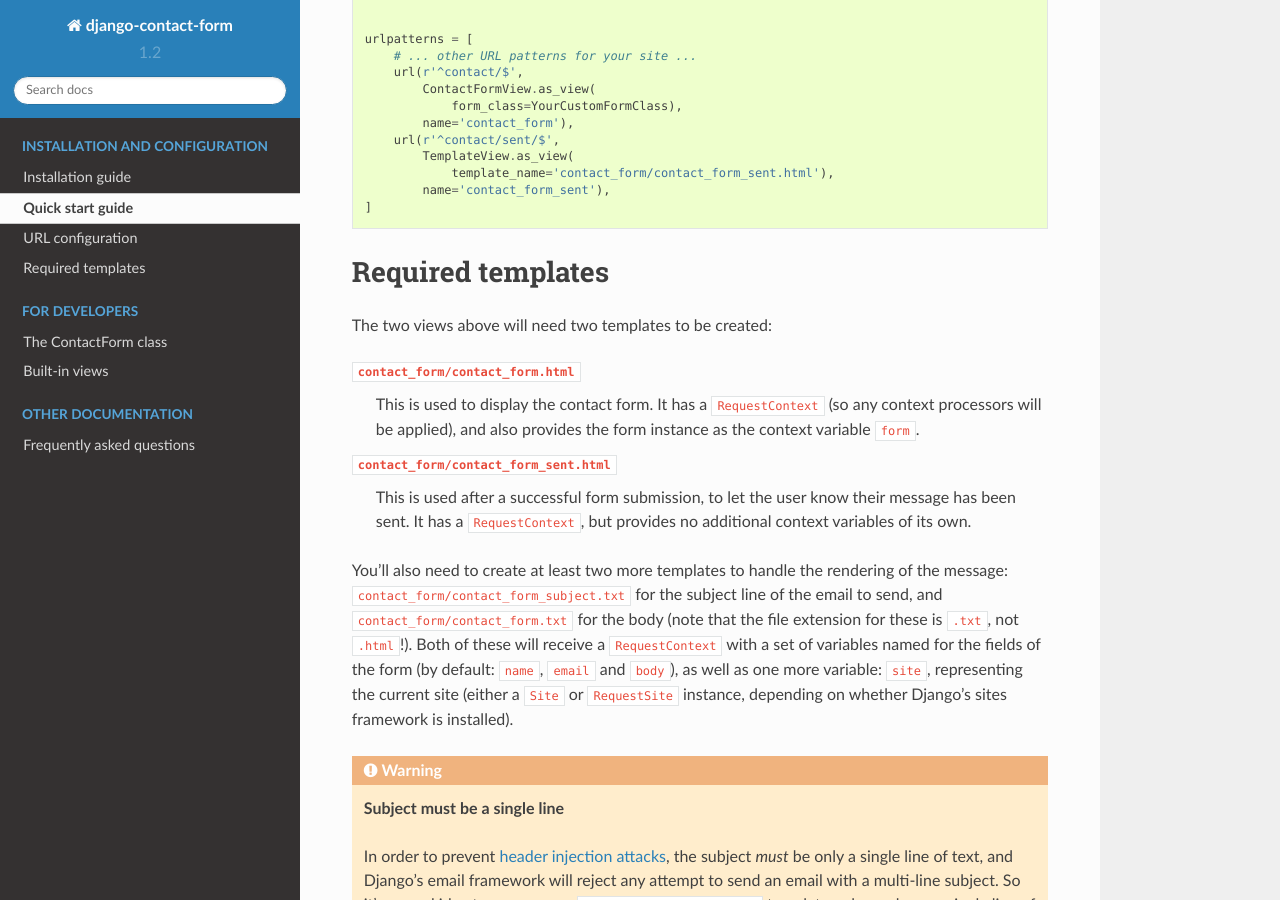
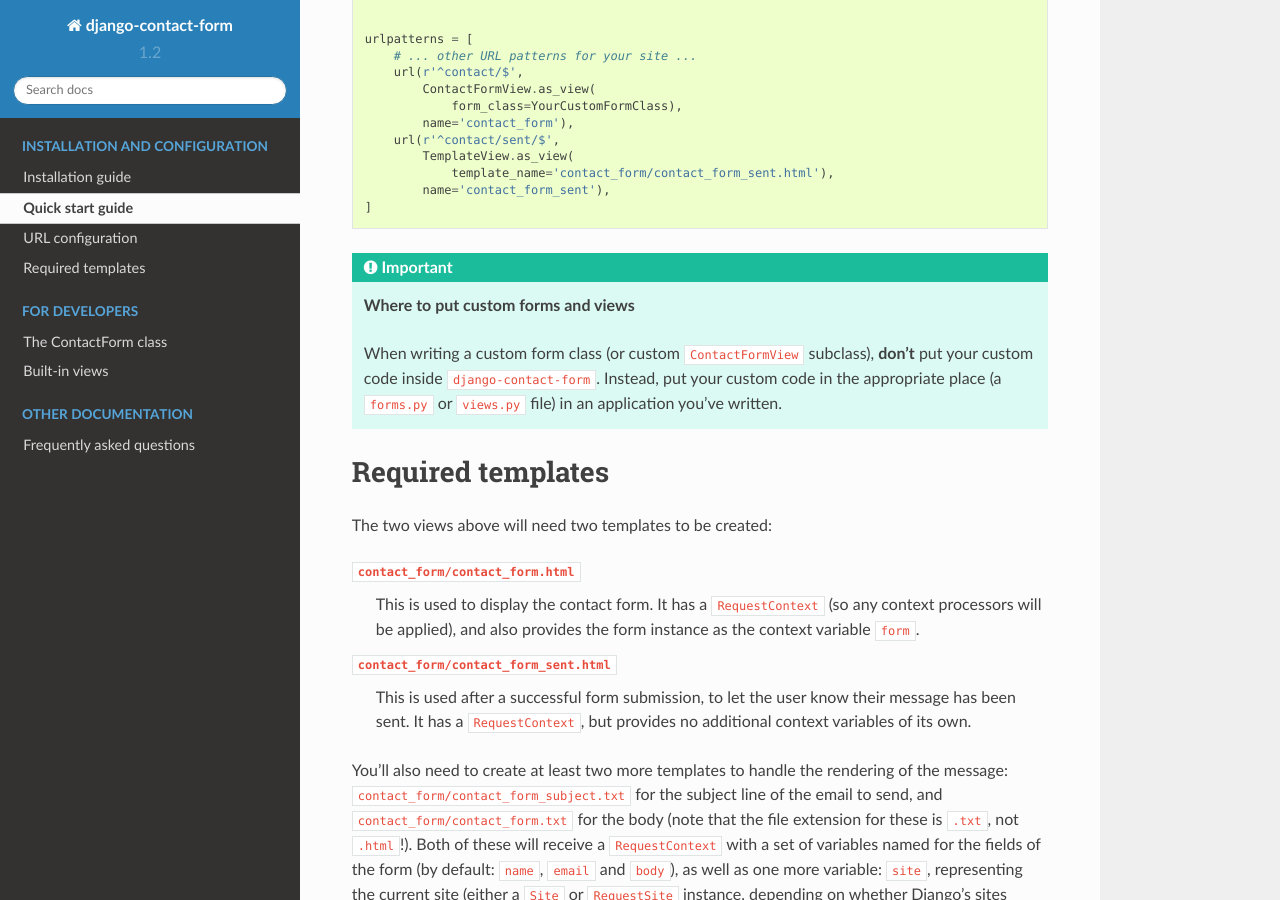
Before and after one commit to ubernostrum/django-contact-form, a Sphinx documentation site: the page built from docs/quickstart.rst, in a window 1280 px wide and 900 px high, scrolled down 849 px. Built offline with Sphinx 7.4.7 and the Read the Docs theme 2.0.0, drawn with Linux system fonts in a browser that asks for light colours.

Commit message:
Reminder about not editing this app directly to customize.

```diff
--- a/docs/quickstart.rst
+++ b/docs/quickstart.rst
@@ -59,6 +59,14 @@
             name='contact_form_sent'),
     ]
 
+.. important:: **Where to put custom forms and views**
+
+   When writing a custom form class (or custom ``ContactFormView``
+   subclass), **don't** put your custom code inside
+   ``django-contact-form``. Instead, put your custom code in the
+   appropriate place (a ``forms.py`` or ``views.py`` file) in an
+   application you've written.
+
 
 Required templates
 ==================
```
